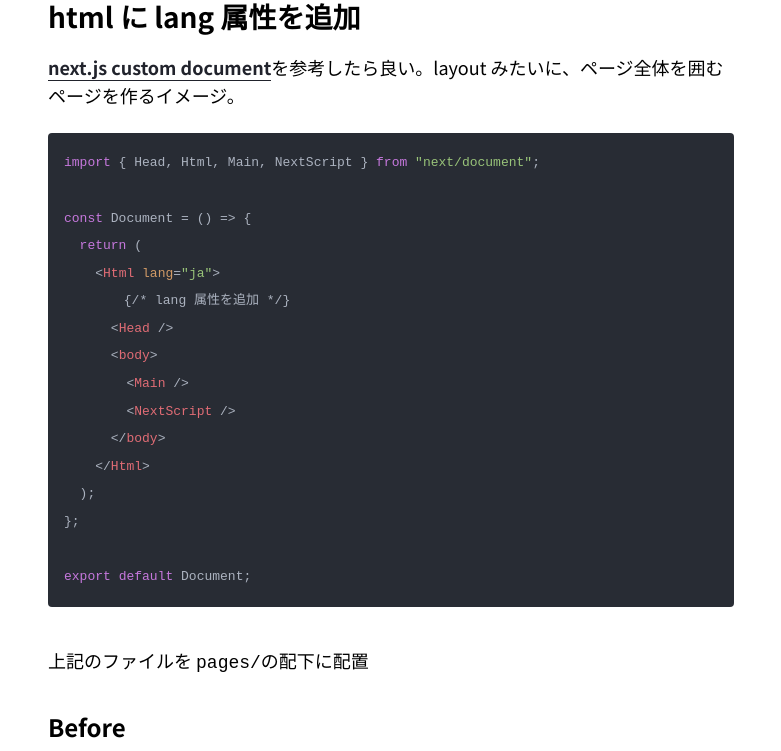
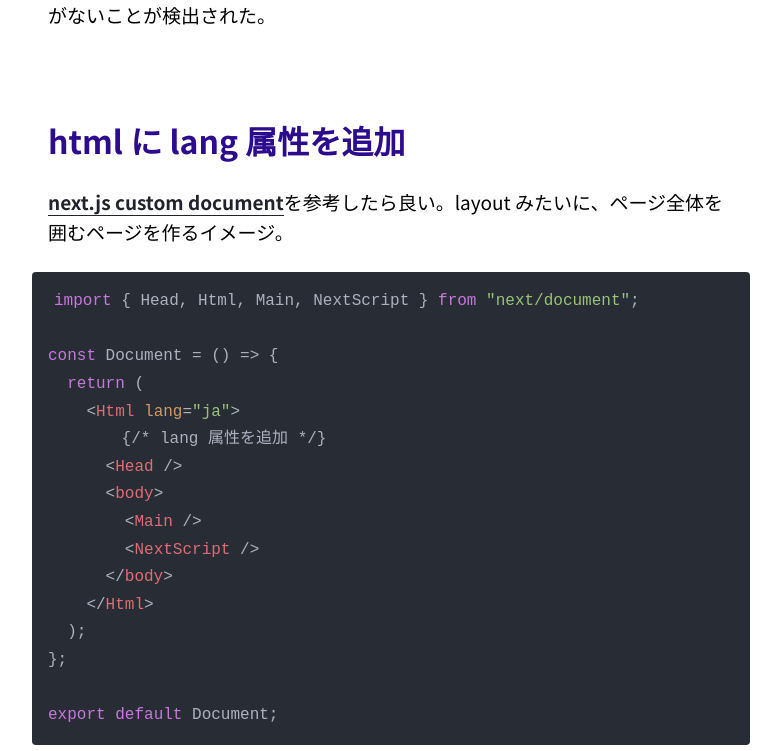
Before and after one commit to next-shiyon/devlog, a Next.js app: page /posts/devlog_a11y in a window 1280 px wide. Shown: the part 1629-2380 px from the top of the page, without its empty margins (130-911 px from the left). Built offline with nearby package versions, Linux system fonts and the light colour scheme; a web font is replaced by a local one.

Commit message:
💄 update post design

```diff
--- a/pages/posts/index.module.scss
+++ b/pages/posts/index.module.scss
@@ -6,73 +6,98 @@
   }
 
   > h2 {
-    font-size: 1.75rem;
+    font-size: calc(2rem);
     font-weight: medium;
-    margin-top: 1.75em;
-    margin-bottom: 24px;
+    margin-top: 96px;
+    margin-bottom: 32px;
+    color: var(--color-tertiary);
   }
 
   > h3 {
-    font-size: 1.5rem;
-    font-weight: medium;
-    margin-top: 1.5em;
+    font-size: calc(1.5625rem);
+    color: var(--color-gray-900);
+    margin-top: 64px;
     margin-bottom: 12px;
   }
 
   > h4 {
-    font-size: 1.3rem;
-    font-weight: medium;
-    margin-top: 1.25em;
-    margin-bottom: 10px;
+    font-size: calc(1.245rem);
+    color: var(--color-gray-800);
+    margin-top: 32px;
+    margin-bottom: 6px;
+  }
+
+  > h5 {
+    font-size: calc(1.145rem);
+    color: var(--color-gray-800);
+    margin-top: 32px;
+    margin-bottom: 6px;
   }
 
   > ul,
-  > ol {
+  ol {
+    border-left: 2px solid var(--color-primary);
+    background-color: var(--color-gray-50);
+    border-radius: var(--border-radius-sm);
+    padding: 0.645rem;
+    padding-left: 2rem;
+    font-size: calc(1.125rem);
     margin-bottom: 1.5rem;
   }
 
-  > li {
-    font-size: 1.125rem;
-    list-style: circle;
-    margin-left: 1.5rem;
-    padding-bottom: 0.5rem;
+  li:not(:last-of-type) {
+    margin-bottom: 8px;
   }
 
-  > ol li {
-    list-style: decimal;
-  }
-
-  > p {
+  p {
+    font-size: calc(1.1875rem);
     margin-bottom: 1.5rem;
-    font-size: 1.125rem;
+    line-height: calc(1em + 0.725rem);
+    @media screen and (max-width: 686px) {
+      font-size: calc(1.125rem);
+    }
   }
 
   > span {
     font-size: 0;
   }
 
-  > img {
+  img {
     margin-bottom: 1.25rem;
-  }
-
-  > code {
-    background-color: var(--color-gray-100);
-    letter-spacing: -0.5px;
-    padding: 3px 6px;
-    margin: 1px -1px;
+    border: 1px solid var(--color-gray-50);
     border-radius: var(--border-radius-sm);
   }
 
+  code {
+    font-size: 0.9em;
+    letter-spacing: -0.5px;
+    padding: 4.5px 6px;
+    margin: 1px -1px;
+    background: rgba(115, 125, 140, 0.17);
+    border-radius: 3px;
+  }
+
   > pre {
-    padding: var(--spacing-sm) var(--spacing-sm) !important;
+    padding: var(--spacing-sm) !important;
+    margin-left: -16px;
+    margin-right: -16px;
     margin-top: 8px;
     margin-bottom: 40px;
     border-radius: var(--border-radius-sm);
 
-    @media screen and (max-width: 1024px) {
+    @media screen and (max-width: 686px) {
       width: 90vw;
       margin-left: auto;
       margin-right: auto;
+    }
+
+    > code {
+      font-size: 1rem;
+      letter-spacing: 0 !important;
+      padding: auto !important;
+      margin: auto !important;
+      background: inherit !important;
+      border-radius: inherit !important;
     }
   }
 
```
